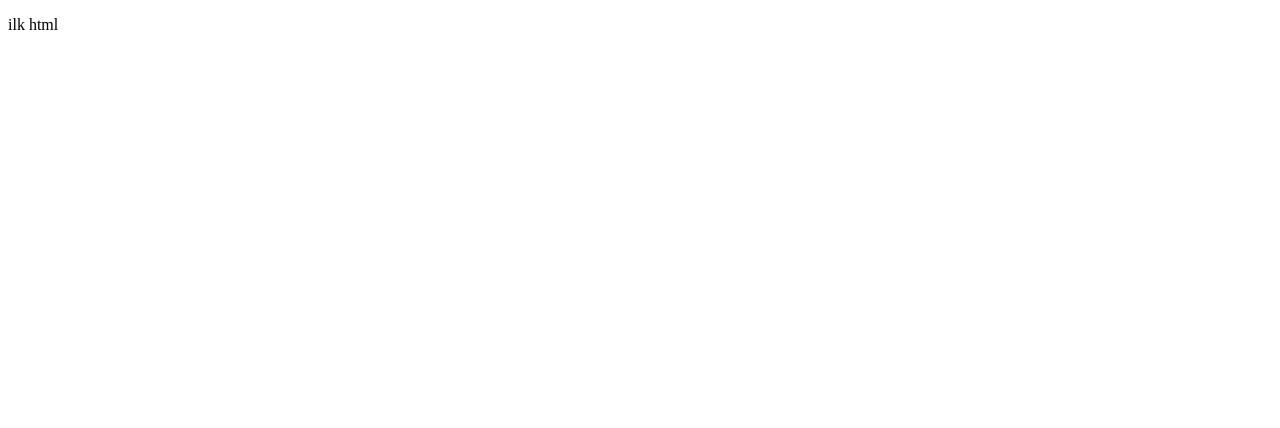
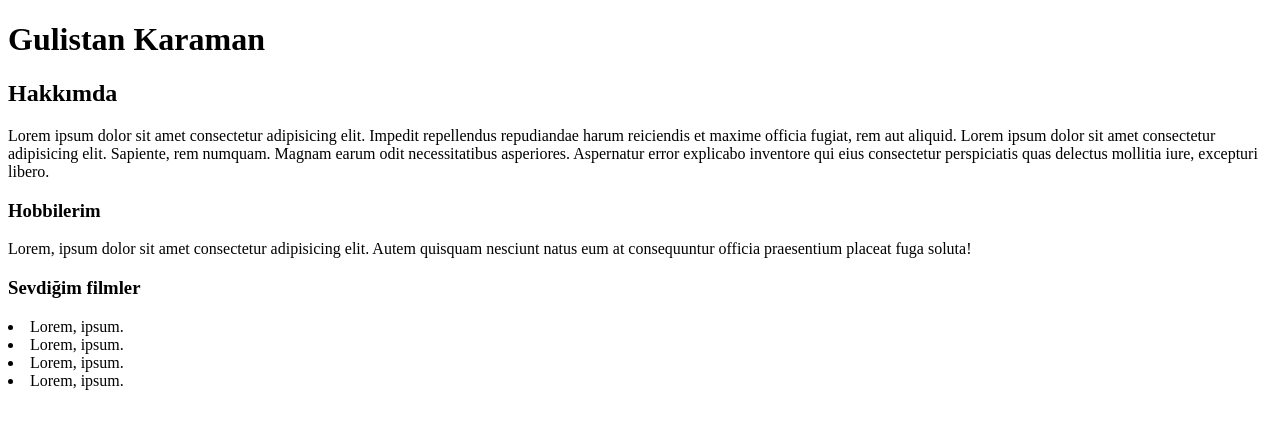
Before and after one commit to Akchalovna/kodluyoruzilkrepo, a plain HTML site: page index.html in a window 1280 px wide. Drawn offline with Linux system fonts and the light colour scheme.

Commit message:
indext.html added

```diff
--- a/index.html
+++ b/index.html
@@ -1,11 +1,24 @@
 <!DOCTYPE html>
 <html lang="en">
+ <!--menü kodları başlangıç-->
 <head>
     <meta charset="UTF-8">
     <meta name="viewport" content="width=device-width, initial-scale=1.0">
     <title>Document</title>
 </head>
-<body>
-    <p>ilk html</p>
+<!--menü kodları son-->
+<body><!--Body öğesi bir web sayfasının tüm içeriğini içerir.-->
+
+   <h1>Gulistan Karaman</h1><!--başlık1-->
+   <h2>Hakkımda</h2><!--başlık2-->
+   Lorem ipsum dolor sit amet consectetur adipisicing elit. Impedit repellendus repudiandae harum reiciendis et maxime officia fugiat, rem aut aliquid.
+Lorem ipsum dolor sit amet consectetur adipisicing elit. Sapiente, rem numquam. Magnam earum odit necessitatibus asperiores. Aspernatur error explicabo inventore qui eius consectetur perspiciatis quas delectus mollitia iure, excepturi libero.
+<h3>Hobbilerim</h3><!--başlık3-->
+   Lorem, ipsum dolor sit amet consectetur adipisicing elit. Autem quisquam nesciunt natus eum at consequuntur officia praesentium placeat fuga soluta!
+   <h3>Sevdiğim filmler</h3>
+   <li>Lorem, ipsum.</li><!-- "Li"etiketi liste öğesi tanımlar.-->
+   <li>Lorem, ipsum.</li>
+   <li>Lorem, ipsum.</li>
+   <li>Lorem, ipsum.</li>
 </body>
 </html>
```
